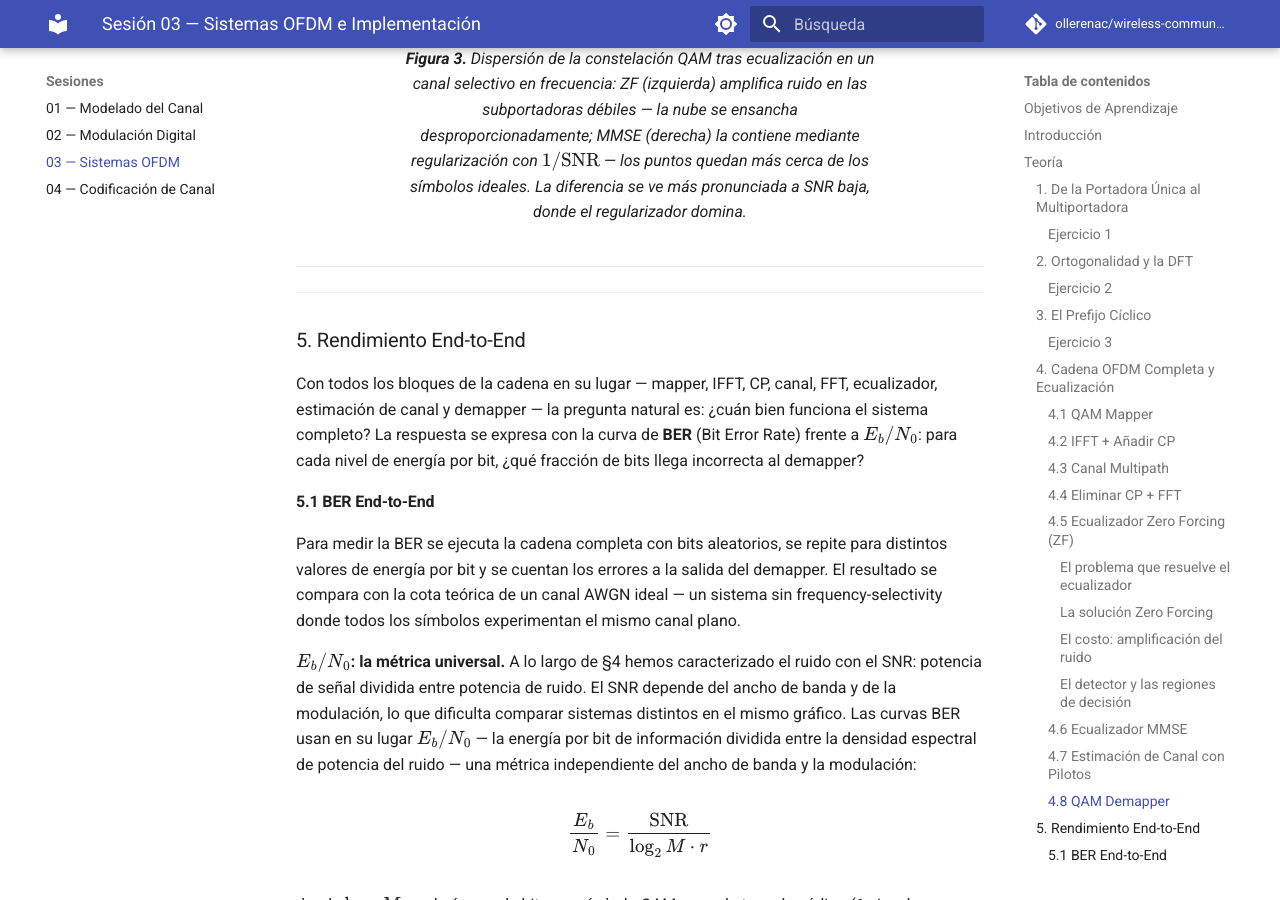
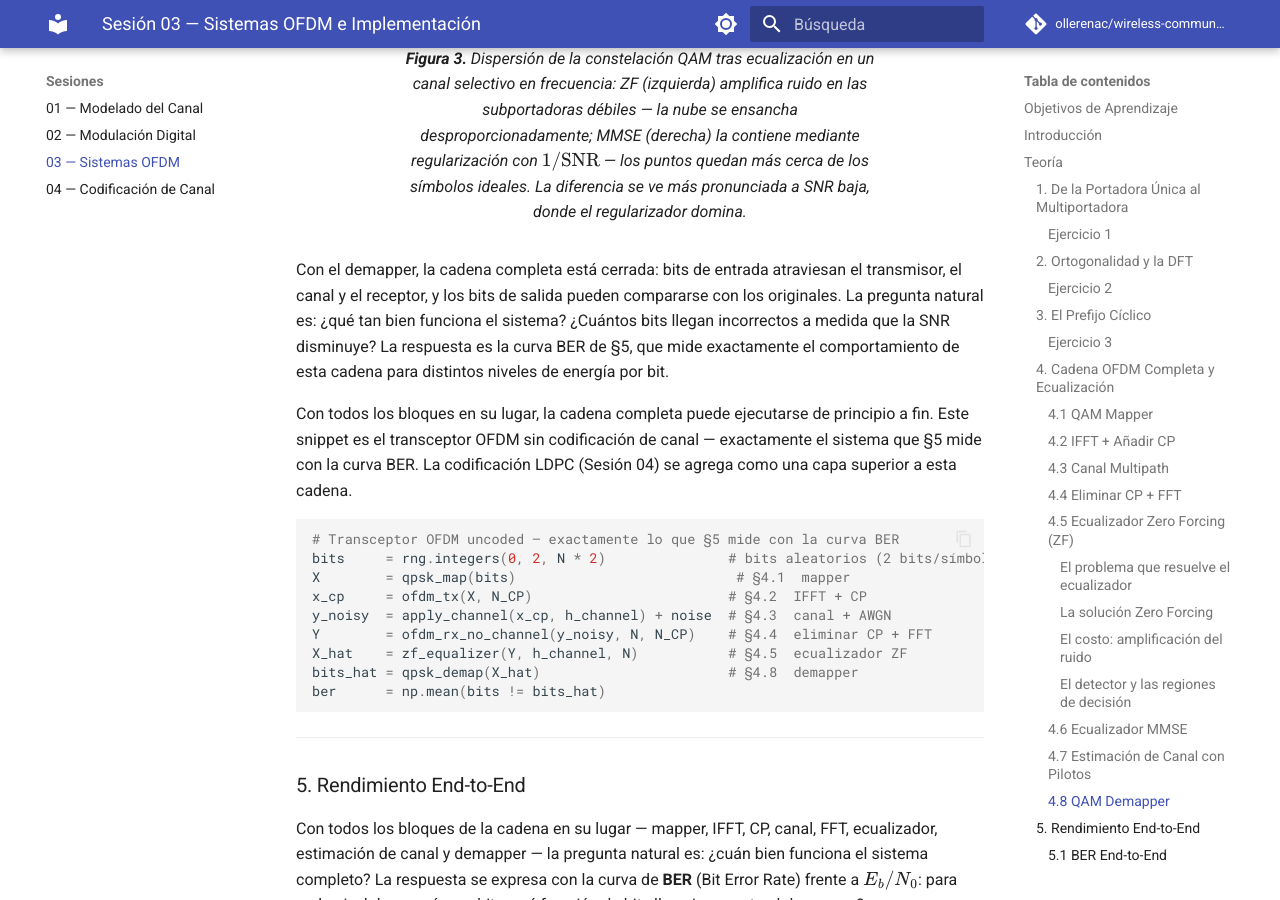
Before and after one commit to ollerenac/wireless-communication-systems, an MkDocs documentation site: the page built from docs/sessions/03-ofdm-systems/index.md, in a window 1280 px wide and 900 px high, scrolled down 24361 px. Built offline with MkDocs 1.6.1 and Material for MkDocs 9.7.7, drawn with Linux system fonts in a browser that asks for light colours; comment, search, counter and statistics services are not loaded.

Commit message:
feat(03-01): insertar bloque de cierre §4 y corregir bug WR-01
- Transición D-04 (4.8→§5): cadena cerrada con demapper, pregunta BER de §5
- Nota D-07 (párrafo plano): transceptor uncoded OFDM, LDPC Sesión 04
- Snippet D-06/D-08: bits→qpsk_map→ofdm_tx→apply_channel→ofdm_rx→zf_equalizer→qpsk_demap→ber
- Comentarios # §4.1–§4.8 en cada línea del snippet (etiquetas pedagógicas)
- Bug WR-01 corregido: doble --- eliminado; --- total pasa de 27 a 26

````diff
--- a/docs/sessions/03-ofdm-systems/index.md
+++ b/docs/sessions/03-ofdm-systems/index.md
@@ -949,7 +949,21 @@ El LLR cuantifica la *confianza* en la decisión: un valor grande en magnitud in
   <figcaption markdown="1">**Figura 3.** Dispersión de la constelación QAM tras ecualización en un canal selectivo en frecuencia: ZF (izquierda) amplifica ruido en las subportadoras débiles — la nube se ensancha desproporcionadamente; MMSE (derecha) la contiene mediante regularización con $1/\text{SNR}$ — los puntos quedan más cerca de los símbolos ideales. La diferencia se ve más pronunciada a SNR baja, donde el regularizador domina.</figcaption>
 </figure>
 
----
+Con el demapper, la cadena completa está cerrada: bits de entrada atraviesan el transmisor, el canal y el receptor, y los bits de salida pueden compararse con los originales. La pregunta natural es: ¿qué tan bien funciona el sistema? ¿Cuántos bits llegan incorrectos a medida que la SNR disminuye? La respuesta es la curva BER de §5, que mide exactamente el comportamiento de esta cadena para distintos niveles de energía por bit.
+
+Con todos los bloques en su lugar, la cadena completa puede ejecutarse de principio a fin. Este snippet es el transceptor OFDM sin codificación de canal — exactamente el sistema que §5 mide con la curva BER. La codificación LDPC (Sesión 04) se agrega como una capa superior a esta cadena.
+
+```python
+# Transceptor OFDM uncoded — exactamente lo que §5 mide con la curva BER
+bits     = rng.integers(0, 2, N * 2)               # bits aleatorios (2 bits/símbolo QPSK)
+X        = qpsk_map(bits)                           # §4.1  mapper
+x_cp     = ofdm_tx(X, N_CP)                        # §4.2  IFFT + CP
+y_noisy  = apply_channel(x_cp, h_channel) + noise  # §4.3  canal + AWGN
+Y        = ofdm_rx_no_channel(y_noisy, N, N_CP)    # §4.4  eliminar CP + FFT
+X_hat    = zf_equalizer(Y, h_channel, N)           # §4.5  ecualizador ZF
+bits_hat = qpsk_demap(X_hat)                       # §4.8  demapper
+ber      = np.mean(bits != bits_hat)
+```
 
 ---
 
````
